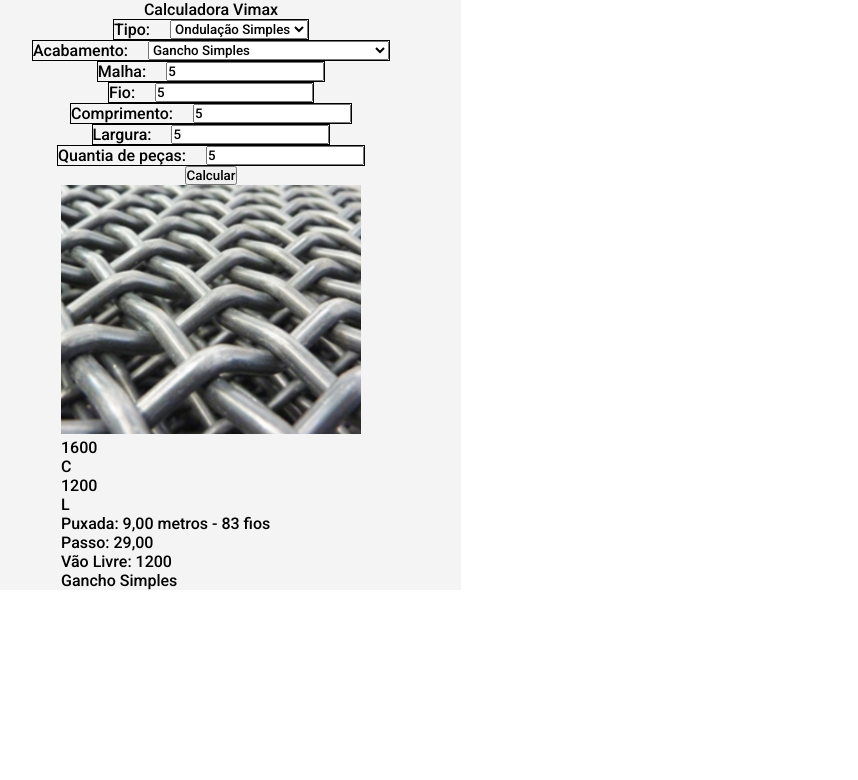
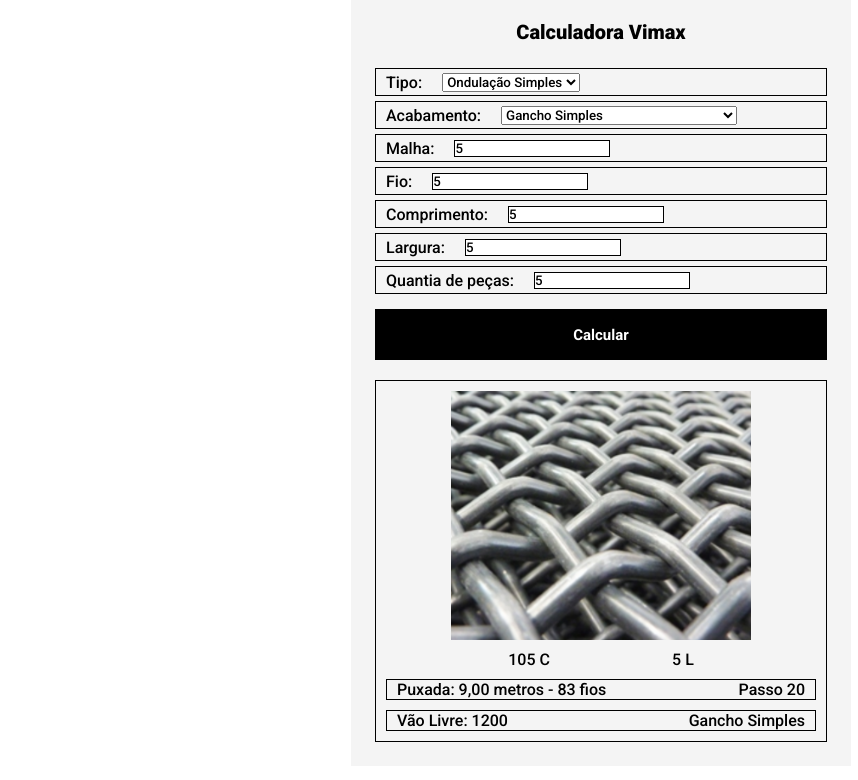
Before and after one commit to Dev-LucasM/calculadora-de-ordens, a plain HTML site: page index.html in a window 1280 px wide. Both pictures are taken after typing "5", "5", "5", "5", "5" into the empty fields and a click on the button "Calcular". Shown: the whole page, without its empty margins (39-897 px from the left). Drawn offline with Linux system fonts and the light colour scheme.

Commit message:
functions added

```diff
--- a/index.html
+++ b/index.html
@@ -5,9 +5,12 @@
     <meta http-equiv="X-UA-Compatible" content="IE=edge" />
     <meta name="viewport" content="width=device-width, initial-scale=1.0" />
     <link rel="stylesheet" href="./styles.css" />
-    <link rel="preconnect" href="https://fonts.googleapis.com">
-    <link rel="preconnect" href="https://fonts.gstatic.com" crossorigin>
-    <link href="https://fonts.googleapis.com/css2?family=Roboto:wght@300;500;700;900&display=swap" rel="stylesheet">
+    <link rel="preconnect" href="https://fonts.googleapis.com" />
+    <link rel="preconnect" href="https://fonts.gstatic.com" crossorigin />
+    <link
+      href="https://fonts.googleapis.com/css2?family=Roboto:wght@300;500;700;900&display=swap"
+      rel="stylesheet"
+    />
     <title>Calculadora</title>
   </head>
   <body>
@@ -17,7 +20,7 @@
       <main>
         <label
           >Tipo:
-          <select>
+          <select id="tela">
             <option>Ondulação Simples</option>
             <option>Ondulação Plana</option>
             <option>Pneumática</option>
@@ -27,61 +30,62 @@
 
         <label
           >Acabamento:
-          <select>
+          <select id="acab">
             <option>Gancho Simples</option>
             <option>Gancho Simples Invertido</option>
             <option>Gancho e Capa</option>
-            <option>Gancho com frio soldado nas pontas</option>
+            <option>Gancho com fio soldado nas pontas</option>
             <option>Outros...</option>
           </select>
         </label>
 
         <label
           >Malha:
-          <input type="number" />
+          <input id="input-malha" type="number" />
         </label>
 
         <label
           >Fio:
-          <input type="number" />
+          <input id="input-fio" type="number" />
         </label>
 
         <label
           >Comprimento:
-          <input type="number" />
+          <input id="input-comprimento" type="number" />
         </label>
 
         <label
           >Largura:
-          <input type="number" />
+          <input id="input-largura" type="number" />
         </label>
 
         <label
           >Quantia de peças:
-          <input type="number" />
+          <input id="input-pecas" type="number" />
         </label>
 
-        <button>Calcular</button>
+        <button id="calculator-button">Calcular</button>
 
         <section>
-          <img src="./assets/ond-simples_resized.png" alt="ondulação" />
+          <div class="image">
+            <img src="./assets/ond-simples_resized.png" alt="ondulação" />
+          </div>
 
           <div class="medida">
-            <p>1600</p>
-            <p>C</p>
-          </div>
-          <div class="medida">
-            <p>1200</p>
-            <p>L</p>
+            <p id="valorComprimento">1600 C</p>
+
+            <p id="valorLargura">1200 L</p>
           </div>
 
           <div class="dados">
-            <p>Puxada: 9,00 metros - 83 fios</p>
+            <p id="puxada">Puxada: 9,00 metros - 83 fios</p>
 
-            <p>Passo: 29,00</p>
+            <p id="passo">Passo: 29,00</p>
+          </div>
 
-            <p>Vão Livre: 1200</p>
-            <p>Gancho Simples</p>
+          <div class="dados">
+            <p id="vaoLivre">Vão Livre: 1200</p>
+            <p id="acabamento">Gancho Simples</p>
           </div>
         </section>
       </main>
--- a/scripts.js
+++ b/scripts.js
@@ -0,0 +1,43 @@
+const button = document.getElementById("calculator-button")
+
+const selectTela = document.getElementById("tela")
+
+const selectAcab = document.getElementById("acab")
+
+calcule = () => {
+    const inputMalha = document.getElementById("input-malha").value
+    const inputFio = document.getElementById("input-fio").value
+    const inputComprimento = document.getElementById("input-comprimento").value
+    const inputLargura = document.getElementById("input-largura").value
+    const inputPecas = document.getElementById("input-pecas").value
+
+    const valorComprimento = document.getElementById("valorComprimento")
+    const valorLargura = document.getElementById("valorLargura")
+    const valorPasso = document.getElementById("passo")
+
+    if(selectTela.value === "Ondulação Simples" && selectAcab.value === "Gancho Simples") {
+        const comprimentoTela = parseInt(inputComprimento) + 100
+        valorComprimento.innerHTML = comprimentoTela + " C";
+        valorLargura.innerHTML = inputLargura + " L";
+    }
+
+    if(selectTela.value === "Ondulação Simples" && selectAcab.value === "Gancho Simples Invertido") {
+        let comprimentoTela = parseInt(inputComprimento) + 100
+        valorComprimento.innerHTML = comprimentoTela + " C";
+        valorLargura.innerHTML = inputLargura + " L";
+    }
+
+        else if(selectTela.value === "Ondulação Simples" && selectAcab.value === "Gancho e Capa") {
+            let comprimentoTela = parseInt(inputComprimento) + 60
+            valorComprimento.innerHTML = comprimentoTela + " C"
+            valorLargura.innerHTML = inputLargura + " L";
+        }
+
+        const passo = (parseFloat(inputMalha) + parseFloat(inputFio)) * 2
+        valorPasso.innerHTML = "Passo " + passo
+
+}
+
+
+
+button.addEventListener("click", calcule)
--- a/styles.css
+++ b/styles.css
@@ -3,6 +3,11 @@
     padding: 0;
     box-sizing: border-box;
     font-family: 'Roboto', sans-serif;
+}
+
+body {
+    display: flex;
+    justify-content: center;
 }
 
 .container {
@@ -12,17 +17,73 @@
 
 header {
     text-align: center;
+    margin-top: 20px;
+    font-weight: 900;
+    font-size: 20px;
 }
 
 label {
     display: flex;
-    justify-content: flex-start;
     gap: 20px;
+    border: 1px solid #000000;
+    margin-bottom: 5px;
+    height: 28px;
+    align-items: center;
+    padding-left: 10px;
+}
+
+input {
+    outline: none;
     border: 1px solid #000000;
 }
 
 main {
+    padding: 24px;
+}
+
+.image {
     display: flex;
-    flex-direction: column;
-    align-items: center;
+    justify-content: center;
+    padding-top: 10px;
 }
+
+button {
+    height: 51px;
+    width: 100%;
+    margin: 10px 0 20px 0;
+    color: #FFFFFF;
+    background-color: #000000;
+    cursor: pointer;
+    font-size: 15px;
+    font-weight: 700;
+    border: none;
+}
+
+button:hover {
+    opacity: 0.8;
+}
+
+button:active {
+    opacity: 0.6;
+}
+
+section {
+    border: 1px solid #000000;
+    padding: 0 10px;
+}
+
+.medida {
+    display: flex;
+    flex-direction: row;
+    justify-content: space-evenly;
+    margin: 10px 0;
+}
+
+.dados {
+    display: flex;
+    flex-wrap: wrap;
+    margin-bottom: 10px;
+    justify-content: space-between;
+    padding: 0 10px;
+    border: 1px solid #000000;
+}
```
Also changed, not shown: assets/cimento_queimado_parede_maxpisos_cor_cinza_escuro___resina_mu_1566808102_1cee_600x600.avif (added).
